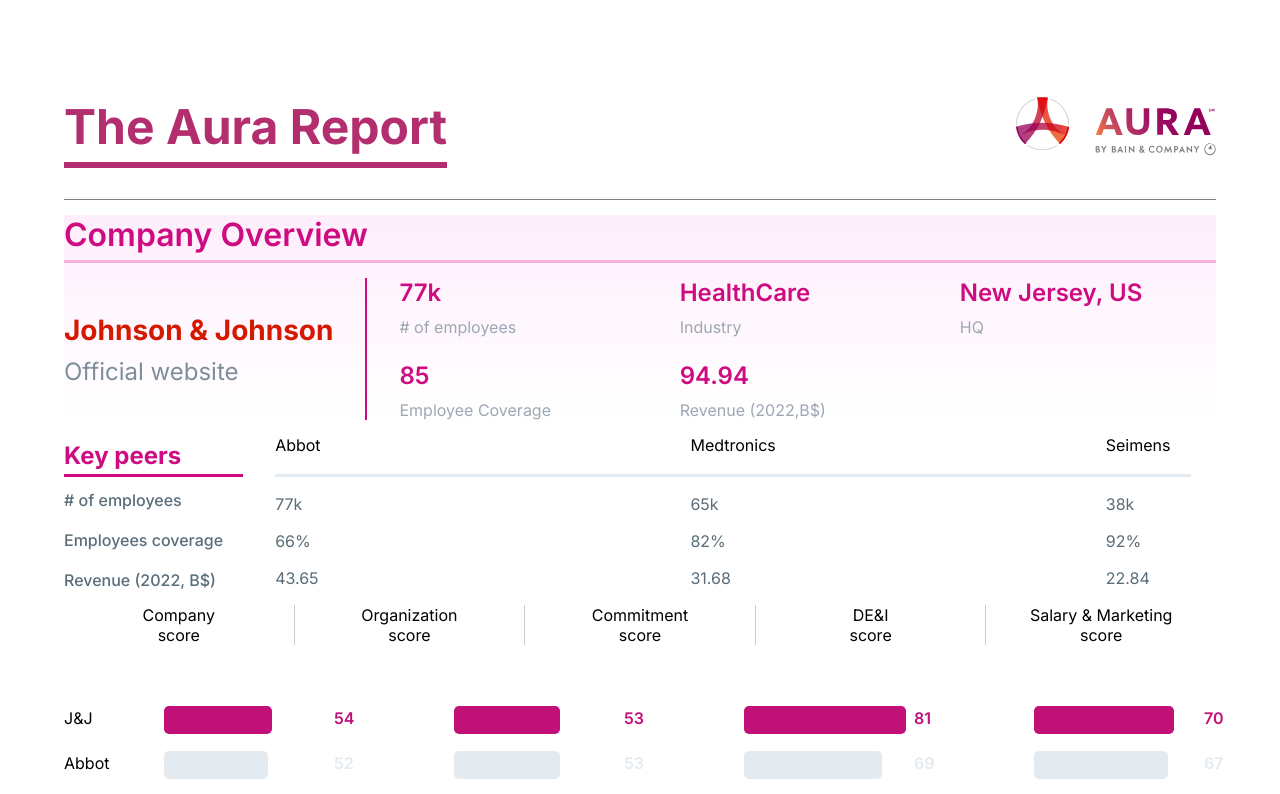
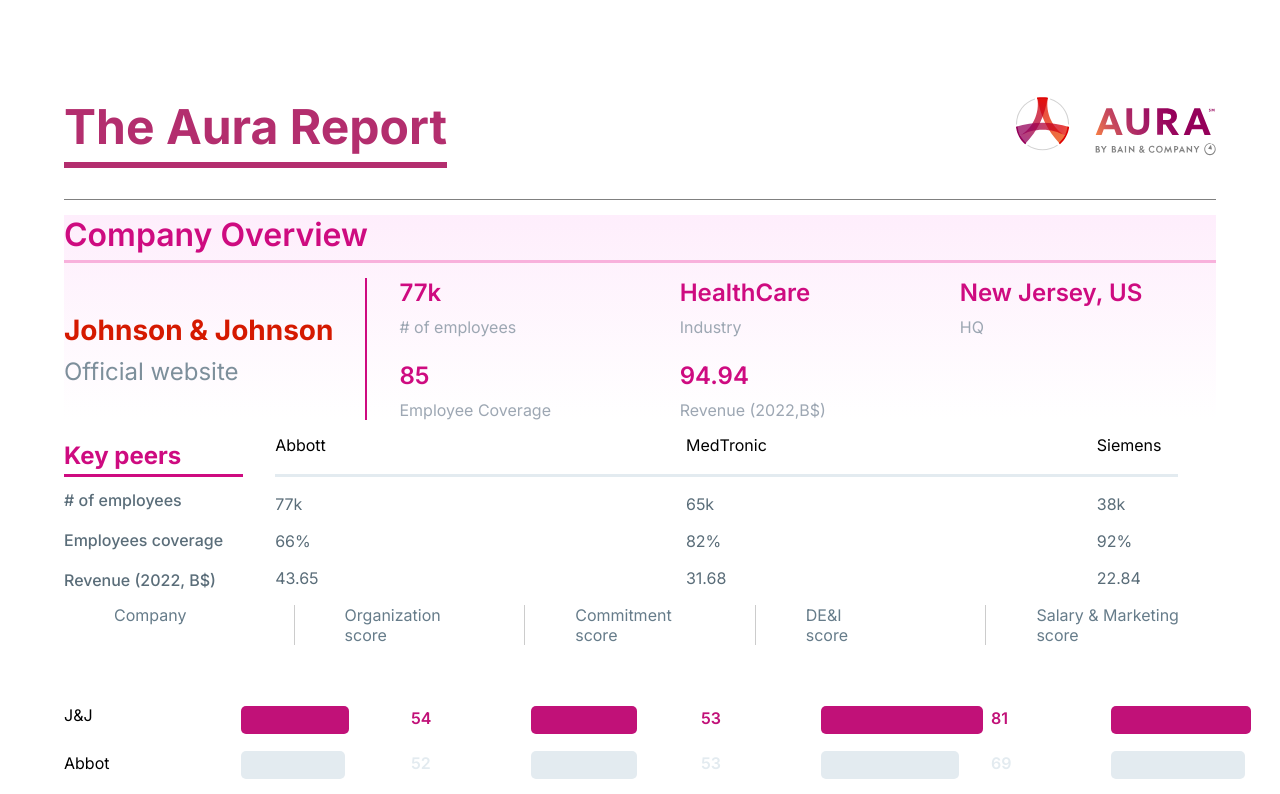
Before and after one commit to PK-AVN/report_generation_poc, a Next.js app: page / in a window 1280 px wide. Shown: the top 794 px of the page. Built offline with nearby package versions, Linux system fonts and the light colour scheme.

Commit message:
updates to Key peers and Company details component
update css  to scss styling

```diff
--- a/src/app/components/benchmarks/areaChart/AreaChart.tsx
+++ b/src/app/components/benchmarks/areaChart/AreaChart.tsx
@@ -58,6 +58,15 @@
       return;
     }
 
+     // Append the line to the SVG
+     svg
+     .append("path")
+     .attr("d", linePath)
+     .attr("opacity", 1)
+     .attr("stroke", "#CE0B80")
+     .attr("fill", "none")
+     .attr("stroke-width", 2);
+
     // Add circles at each plotting point
     svg
       .selectAll("circle")
@@ -68,20 +77,13 @@
       .attr("cy", (d) => yScale(d.y))
       .attr("r", 4)
       .attr("stroke", "#CE0B80")
-      .attr("stroke-width", 1)
-      .attr("fill", "none");
+      .attr("stroke-width", 2)
+      .attr("fill", "#fff");
 
-    // Append the line to the SVG
-    svg
-      .append("path")
-      .attr("d", linePath)
-      .attr("opacity", 1)
-      .attr("stroke", "#CE0B80")
-      .attr("fill", "none")
-      .attr("stroke-width", 2);
+
 
     // eslint-disable-next-line react-hooks/exhaustive-deps
-  }, [xScale, yScale, boundsHeight, data]);
+  }, [xScale, yScale, boundsHeight, data, svgRef]);
 
   //   Build Area
   const areaBuilder = D3.area<DataPoint>()
--- a/src/app/components/companyDetails/CompanyDetails.tsx
+++ b/src/app/components/companyDetails/CompanyDetails.tsx
@@ -29,15 +29,15 @@
 }) => {
   return (
     <div className={styles["box"]}>
-      <div className={styles["box--title"]}>Company Overview</div>
-      <section className={styles["company-section"]}>
-        <div className={styles["company-section__item--start"]}>
+      <div className={styles["boxTitle"]}>Company Overview</div>
+      <section className={styles["companySection"]}>
+        <div className={styles["itemStart"]}>
           <p>{name}</p>
           <Link href={officialWebsite} target="_blank">
             Official website
           </Link>
         </div>
-        <div className={styles["company-section__item--end"]}>
+        <div className={styles["itemEnd"]}>
           <span>
             <p>{employeesCount}</p>
             <label># of employees</label>
--- a/src/app/components/companyDetails/companydetails.module.scss
+++ b/src/app/components/companyDetails/companydetails.module.scss
@@ -1,15 +1,14 @@
 .box {
   margin-block: 15px;
-  background: linear-gradient(#FEEEFC, rgba(0,0,0,0));;
+  background: linear-gradient(#feeefc, rgba(0, 0, 0, 0));
 
-  .box--title {
+  .boxTitle {
     font-size: 32px;
     font-weight: 600;
     color: #ce0b80;
     position: relative;
-  }
 
-  .box--title::after {
+    &::after {
       content: "";
       position: absolute;
       background-color: #f8b1dc;
@@ -19,59 +18,58 @@
       top: 45px;
       left: 0px;
     }
-  .company-section {
+  }
+
+  .companySection {
     display: flex;
     margin-top: 24px;
     align-items: center;
     gap: 2rem;
-  }
 
-  .company-section__item--start p {
+    .itemStart {
+      order: -1;
+      flex: 1;
+      display: grid;
+      gap: 10px;
+      p {
         color: #d51900;
         font-size: 28px;
         text-wrap: nowrap;
         font-weight: bold;
       }
-
-  .company-section__item--start a {
+      a {
         font-weight: 400;
         color: #7d8f9b;
         font-size: 24px;
       }
+    }
 
-  .company-section::before {
+    .itemEnd {
+      display: grid;
+      flex: 4 1;
+      grid-template-columns: 1fr 1fr 1fr;
+      gap: 24px;
+
+      span {
+        display: grid;
+        gap: 10px;
+
+        p {
+          font-size: 24px;
+          font-weight: 600;
+          color: #ce0b80;
+        }
+        label {
+          font-size: 16px;
+          color: #9da7b3;
+        }
+      }
+    }
+
+    &::before {
       content: "";
       border: 1px solid #ce0b80;
       align-self: stretch;
     }
-
-  .company-section__item--start {
-    order: -1;
-    flex: 1;
-    display: grid;
-    gap: 10px;
-  }
-
-  .company-section__item--end {
-    display: grid;
-    flex: 4 1;
-    grid-template-columns: 1fr 1fr 1fr;
-    gap: 24px;
   }
 }
-
-.company-section__item--end span {
-  display: grid;
-  gap: 10px;
-}
-
-.company-section__item--end span p {
-  font-size: 24px;
-  font-weight: 600;
-  color: #ce0b80;
-}
-
-.company-section__item--end label {
-  font-size: 16px;
-  color: #9da7b3;
-}
--- a/src/app/components/keyPeers/KeyPeers.module.scss
+++ b/src/app/components/keyPeers/KeyPeers.module.scss
@@ -14,7 +14,7 @@
     .caption {
       padding-block: 10px;
       padding-inline-end: 20px;
-      color: #5A6D79;
+      color: #5a6d79;
       font-weight: 500;
     }
   }
@@ -40,3 +40,25 @@
     }
   }
 }
+
+.tableheaders {
+  .headerSeperator {
+    flex: 1;
+    text-align: center;
+    border-right: 1px solid #ccc;
+  }
+
+  .legends {
+    display: grid;
+    gap: 28px;
+    padding-block: 60px;
+  }
+
+  .headerLabels {
+    color: #667c8a;
+    display: flex;
+    flex-direction: column;
+    align-items: flex-start;
+    padding-inline-start: 50px;
+  }
+}
--- a/src/app/components/keyPeers/KeyPeers.tsx
+++ b/src/app/components/keyPeers/KeyPeers.tsx
@@ -42,13 +42,44 @@
   stats: Stats[];
 }
 
+interface CombinedData {
+  names: string[];
+  employeesCount: string[];
+  employeeCoverage: number[];
+  revenue: record[];
+}
+
+interface record {
+  percentage: number;
+  year: number;
+  currency: string;
+}
+
 const KeyPeers = ({ stats, data }: KeyPeersProps) => {
+  console.log(stats, "stats");
   const chartProps = {
     width: 290,
     height: 250,
     valueLabelPosition: 170,
     graphScaleIncrementBy: 2,
   };
+
+  const combinedData: CombinedData = stats.reduce(
+    (result, record) => {
+      result.names.push(record.name);
+      result.employeesCount.push(record.employeesCount);
+      result.employeeCoverage.push(record.employeeCoverage);
+      result.revenue.push(record.revenue);
+      return result;
+    },
+    {
+      names: [] as string[],
+      employeesCount: [] as string[],
+      employeeCoverage: [] as number[],
+      revenue: [] as record[],
+    }
+  );
+
   return (
     <>
       <div className={styles.keyPeersContainer}>
@@ -60,118 +91,82 @@
         </div>
         <div className={styles.rightContainer}>
           <div className={styles.grids}>
-            <div className={styles.rightTitle}>Abbot</div>
-            <div className={styles.rightTitle}>Medtronics</div>
-            <div className={styles.rightTitle}>Seimens</div>
+            {combinedData.names.map((item, i) => (
+              <div key={i} className={styles.rightTitle}>
+                {item}
+              </div>
+            ))}
           </div>
           <div className={styles.grids}>
-            <div className={styles.labelValue}>77k</div>
-            <div className={styles.labelValue}>65k</div>
-            <div className={styles.labelValue}>38k</div>
+            {combinedData.employeesCount.map((item, i) => (
+              <div key={i} className={styles.labelValue}>
+                {item}
+              </div>
+            ))}
           </div>
+
           <div className={styles.grids}>
-            <div className={styles.labelValue}>66%</div>
-            <div className={styles.labelValue}>82%</div>
-            <div className={styles.labelValue}>92%</div>
+            {combinedData.employeeCoverage.map((item, i) => (
+              <div key={i} className={styles.labelValue}>
+                {item}%
+              </div>
+            ))}
           </div>
+
           <div className={styles.grids}>
-            <div className={styles.labelValue}>43.65</div>
-            <div className={styles.labelValue}>31.68</div>
-            <div className={styles.labelValue}>22.84</div>
+            {combinedData.revenue.map((item, i) => (
+              <div key={i} className={styles.labelValue}>
+                {item.percentage}
+              </div>
+            ))}
           </div>
         </div>
       </div>
       <div>
         <div className={styles.tableheaders}>
-          {/* <div>Company</div> */}
           <div style={{ display: "flex" }}>
-            <div
-              style={{
-                flex: 1,
-                textAlign: "center",
-                borderRight: "1px solid #ccc",
-              }}
-            >
-              <div
-                style={{
-                  display: "flex",
-                  flexDirection: "column",
-                  alignItems: "center",
-                }}
-              >
+            <div className={styles.headerSeperator}>
+              <div className={styles.headerLabels}>
                 <span>Company</span>
-                <span>score</span>
               </div>
             </div>
-            <div
-              style={{
-                flex: 1,
-                textAlign: "center",
-                borderRight: "1px solid #ccc",
-              }}
-            >
-              <div
-                style={{
-                  display: "flex",
-                  flexDirection: "column",
-                  alignItems: "center",
-                }}
-              >
+            <div className={styles.headerSeperator}>
+              <div className={styles.headerLabels}>
                 <span>Organization</span>
                 <span>score</span>
               </div>
             </div>
-            <div
-              style={{
-                flex: 1,
-                textAlign: "center",
-                borderRight: "1px solid #ccc",
-              }}
-            >
-              <div
-                style={{
-                  display: "flex",
-                  flexDirection: "column",
-                  alignItems: "center",
-                }}
-              >
+            <div className={styles.headerSeperator}>
+              <div className={styles.headerLabels}>
                 <span>Commitment</span>
                 <span>score</span>
               </div>
             </div>
-            <div
-              style={{
-                flex: 1,
-                textAlign: "center",
-                borderRight: "1px solid #ccc",
-              }}
-            >
-              <div
-                style={{
-                  display: "flex",
-                  flexDirection: "column",
-                  alignItems: "center",
-                }}
-              >
+            <div className={styles.headerSeperator}>
+              <div className={styles.headerLabels}>
                 <span>DE&I</span>
                 <span>score</span>
               </div>
             </div>
             <div style={{ flex: 1, textAlign: "center" }}>
-              <div
-                style={{
-                  display: "flex",
-                  flexDirection: "column",
-                  alignItems: "center",
-                }}
-              >
+              <div className={styles.headerLabels}>
                 <span>Salary & Marketing</span>
                 <span>score</span>
               </div>
             </div>
           </div>
           <div style={{ display: "flex" }}>
-            <HorizontalBarChart data={data.companyOrgScore} {...chartProps} />
+            <div className={styles.legends}>
+              <p>J&J</p>
+              <p>Abbot</p>
+              <p>Medtronic</p>
+              <p>Siemens</p>
+            </div>
+            <HorizontalBarChart
+              data={data.companyOrgScore}
+              showNameLabel={false}
+              {...chartProps}
+            />
             <HorizontalBarChart
               data={data.CommitmentScore}
               showNameLabel={false}
```
Lines whose indentation alone changed are shown as unchanged.
